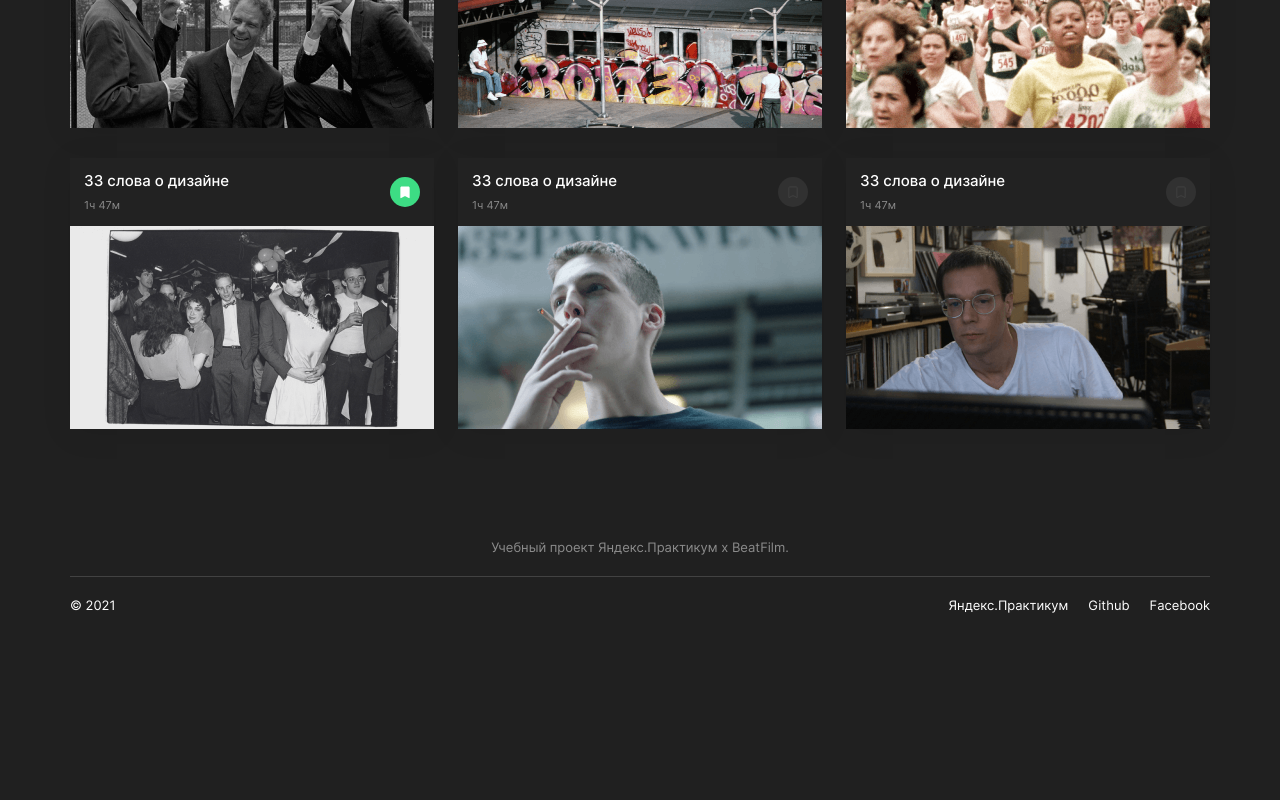
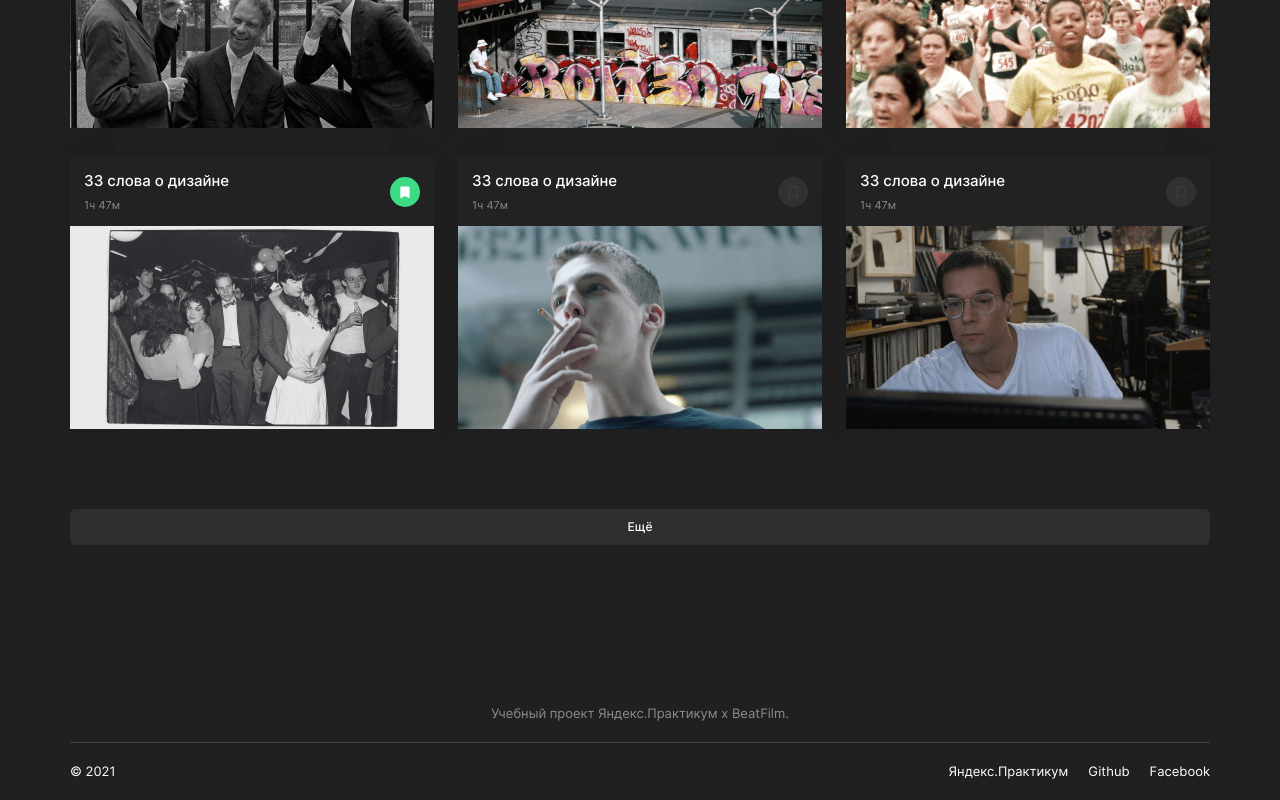
Before and after one commit to sahvea/movies-explorer-frontend, a React (Create React App) app: page /movies in a window 1280 px wide. Shown: the part 1111-1911 px from the top of the page. Before the commit the page ends 1745 px from the top, so only its background shows below. Built offline with nearby package versions, Linux system fonts and the light colour scheme.

Commit message:
feat: add show-more-cards ability

```diff
--- a/src/components/MoviesCardList/MoviesCardList.css
+++ b/src/components/MoviesCardList/MoviesCardList.css
@@ -1,13 +1,32 @@
 .card-list {
-  padding: 70px 0 30px;
+  padding: 70px 0 80px;
+}
+
+.card-list__list {
+  padding: 0 0 30px;
+  margin: 0;
+  list-style: none;
   display: grid;
   grid-template-columns: repeat(auto-fit, minmax(273px, 1fr));
   gap: 30px 24px;
   justify-items: center;
 }
 
+.card-list__more-btn {
+  margin-top: 50px;
+  width: 100%;
+  height: 36px;
+  background-color: var(--more-bnt-color);
+  border-radius: 6px;
+  font-weight: 500;
+  font-size: 12px;
+  line-height: 1.2;
+  color: var(--font-main-color);
+  text-align: center;
+}
+
 @media screen and (max-width: 1023px) {
-  .card-list {
+  .card-list__list {
     gap: 36px 30px;
   }
 }
@@ -15,6 +34,9 @@
 @media screen and (max-width: 575px) {
   .card-list {
     padding-top: 40px;
+  }
+
+  .card-list__list {
     gap: 16px;
   }
 }
--- a/src/components/MoviesCardList/MoviesCardList.js
+++ b/src/components/MoviesCardList/MoviesCardList.js
@@ -1,13 +1,74 @@
+
+import React from 'react';
+import { useLocation } from 'react-router-dom';
 import './MoviesCardList.css';
 import MoviesCard from '../MoviesCard/MoviesCard';
 import initialMovies from '../../utils/movies';
 
 function MoviesCardList() {
+  const location = useLocation();
+  const [cardsToShow, setCardsToShow] = React.useState([]);
+  const [cardsPerPage, setCardsPerPage] = React.useState(0);
+  const [nextCards, setNextCards] = React.useState(0);
+  const [isShowMoreBtnVisible, setIsShowMoreBtnVisible] = React.useState(true);
+
+  React.useEffect(() => {
+    changeCardsNumber();
+  });
+
+  React.useEffect(() => {
+    if (location.pathname === '/movies') {
+      showCards(0, cardsPerPage);
+
+      if (initialMovies.length <= cardsPerPage) {
+        setIsShowMoreBtnVisible(false);
+      }
+    }
+  }, [cardsPerPage, location.pathname]);
+
+  function changeCardsNumber() {
+    if (window.innerWidth > 768) {
+      setCardsPerPage(12);
+      setNextCards(3);
+    } else if (window.innerWidth > 480 && window.innerWidth <= 768) {
+      setCardsPerPage(8);
+      setNextCards(2);
+    } else if (window.innerWidth <= 480) {
+      setCardsPerPage(5);
+      setNextCards(1);
+    }
+  }
+
+  function showCards(start, end) {
+    setCardsToShow(initialMovies.slice(start, end));
+  };
+
+
+  function handleShowMoreCards() {
+    showCards(0, cardsToShow.length + nextCards)
+    checkBntState();
+  };
+
+  /* TODO: разобраться с состоянием, подобрать нужное условие */
+  function checkBntState() {
+    if (cardsToShow.lenght >= initialMovies.length - nextCards) {
+      console.log('!');
+      setIsShowMoreBtnVisible(false);
+    }
+  }
+
   return (
     <section className="card-list">
-      {initialMovies.map((movie, index) => (
-         <MoviesCard movie={movie} key={index} />
+      <ul className="card-list__list">
+      {cardsToShow.map((movie, index) => (
+        <li key={index}>
+          <MoviesCard movie={movie} />
+        </li>
         ))}
+      </ul>
+      {location.pathname === '/movies' && isShowMoreBtnVisible &&
+        <button className="app__button card-list__more-btn" onClick={handleShowMoreCards} type="button">Ещё</button>
+      }
     </section>
   );
 }
--- a/src/utils/movies.js
+++ b/src/utils/movies.js
@@ -95,6 +95,41 @@ const initialMovies = [
     image: image12,
     saved: false,
     trailerLink: 'https://www.youtube.com/watch?v=5ovzC93EneA',
+  },
+  {
+    nameRu: '33 слова о дизайне',
+    duration: '1ч 47м',
+    image: image1,
+    saved: false,
+    trailerLink: 'https://www.youtube.com/watch?v=5ovzC93EneA',
+  },
+  {
+    nameRu: '33 слова о дизайне',
+    duration: '1ч 47м',
+    image: image2,
+    saved: false,
+    trailerLink: 'https://www.youtube.com/watch?v=5ovzC93EneA',
+  },
+  {
+    nameRu: '33 слова о дизайне',
+    duration: '1ч 47м',
+    image: image3,
+    saved: true,
+    trailerLink: 'https://www.youtube.com/watch?v=5ovzC93EneA',
+  },
+  {
+    nameRu: '33 слова о дизайне',
+    duration: '1ч 47м',
+    image: image4,
+    saved: false,
+    trailerLink: 'https://www.youtube.com/watch?v=5ovzC93EneA',
+  },
+  {
+    nameRu: '33 слова о дизайне',
+    duration: '1ч 47м',
+    image: image5,
+    saved: true,
+    trailerLink: 'https://www.youtube.com/watch?v=5ovzC93EneA',
   }
 ]
 
```
